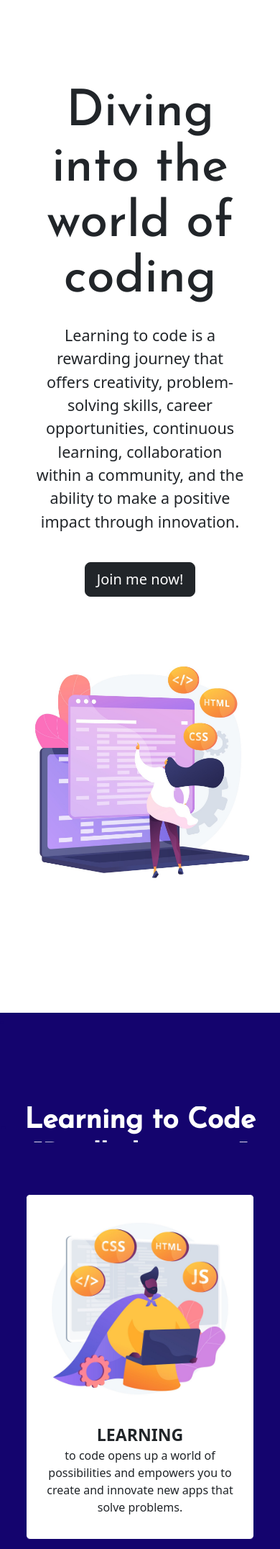
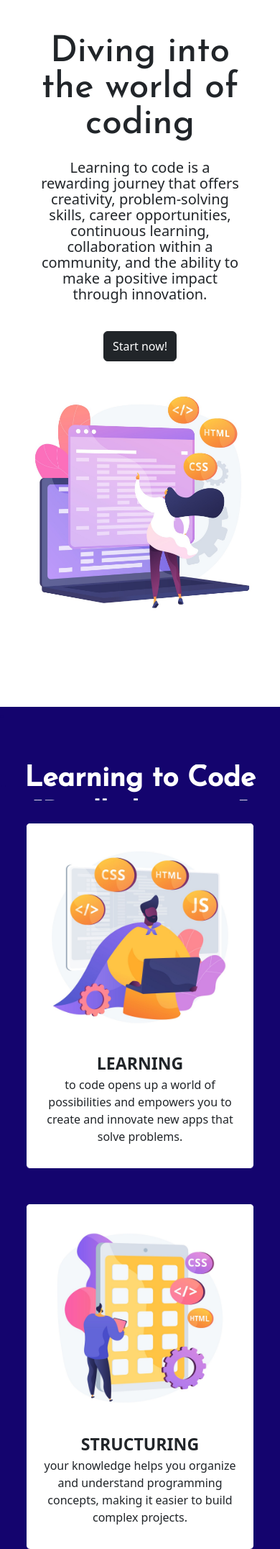
Before and after one commit to vanesascode/devschool-vanesascode, a Flask app: page / in a window 390 px wide. Shown: the part 82-2234 px from the top of the page at 72% size. Run offline with Flask 3, Linux system fonts and the light colour scheme; some libraries are stand-ins or nearby versions.

Commit message:
working on responsiveness

```diff
--- /dev/null
+++ b/api/static/responsive.css
@@ -0,0 +1,167 @@
+body {
+  overflow-y: scroll;
+}
+
+@media (max-width: 768px) {
+  body {
+    scrollbar-width: none;
+  }
+}
+
+/*Paddings Y*/
+
+.pt-200 {
+  padding-top: 200px;
+}
+
+.pb-200 {
+  padding-bottom: 200px;
+}
+
+.pt-150 {
+  padding-top: 150px;
+}
+
+.pb-150 {
+  padding-bottom: 150px;
+}
+
+.pt-130 {
+  padding-top: 130px;
+}
+
+.pb-130 {
+  padding-bottom: 130px;
+}
+
+.pt-100 {
+  padding-top: 100px;
+}
+
+.pb-100 {
+  padding-bottom: 100px;
+}
+
+.pt-80 {
+  padding-top: 80px;
+}
+
+.pb-80 {
+  padding-bottom: 80px;
+}
+
+.pt-50 {
+  padding-top: 50px;
+}
+
+.pb-50 {
+  padding-bottom: 50px;
+}
+
+@media (max-width: 576px) {
+  .pt-200 {
+    padding-top: 130px;
+  }
+
+  .pb-200 {
+    padding-bottom: 150px;
+  }
+
+  .pt-150 {
+    padding-top: 100px;
+  }
+
+  .pb-150 {
+    padding-bottom: 100px;
+  }
+
+  .pt-130 {
+    padding-top: 80px;
+  }
+
+  .pb-130 {
+    padding-bottom: 80px;
+  }
+
+  .pt-100 {
+    padding-top: 50px;
+  }
+
+  .pb-100 {
+    padding-bottom: 50px;
+  }
+
+  .pt-80 {
+    padding-top: 30px;
+  }
+
+  .pb-80 {
+    padding-bottom: 30px;
+  }
+
+  .pt-50 {
+    padding-top: 0;
+  }
+
+  .pb-50 {
+    padding-bottom: 0;
+  }
+}
+
+/* Titles */
+
+.presentation-title {
+  font-size: 70px;
+  font-family: "Josefin Sans", sans-serif;
+  font-weight: 500;
+  line-height: 1.1;
+}
+
+@media (max-width: 576px) {
+  .presentation-title {
+    font-size: 50px;
+    font-family: "Josefin Sans", sans-serif;
+    font-weight: 500;
+    line-height: 1;
+  }
+}
+
+.presentation-subtitle {
+  font-size: 1.5rem;
+}
+
+@media (max-width: 576px) {
+  .presentation-subtitle {
+    font-size: 20px;
+    font-weight: 500;
+    line-height: 1.1;
+    text-align: center;
+  }
+}
+
+.title {
+  font-family: "Josefin Sans", sans-serif;
+  font-size: 50px;
+  font-weight: 500;
+  line-height: 1.1;
+  text-align: center;
+}
+
+@media (max-width: 576px) {
+  .title {
+    font-size: 40px;
+    font-family: "Josefin Sans", sans-serif;
+    font-weight: 500;
+    line-height: 1;
+  }
+}
+
+.topic-box-title {
+  font-size: 25px;
+}
+
+@media (max-width: 576px) {
+  .topic-box-title {
+    font-size: 18px;
+  }
+}
--- a/api/static/transitions.css
+++ b/api/static/transitions.css
@@ -1,20 +1,10 @@
-body {
-  overflow-y: scroll;
-}
-
-@media (max-width: 768px) {
-  body {
-    scrollbar-width: none;
-  }
-}
-
 /*TRANSITIONS*/
 
-.link-left {
+.move-right {
   transition: all 0.4s;
 }
 
-.link-left:hover {
+.move-right:hover {
   transform: translateX(5px);
 }
 
--- a/api/templates/blog/article-previews.html
+++ b/api/templates/blog/article-previews.html
@@ -1,6 +1,6 @@
 <!--SECTION TITLE - JAVASCRIPT-->
 
-<div class="container" style="padding-top: 100px; padding-bottom: 100px">
+<div class="container pt-100 pb-100 px-5">
   <p>
     <a href="#" class="text-secondary" style="text-decoration: none"
       >Blog home</a
@@ -22,7 +22,7 @@
 <!--PREVIEW ARTICLES - JAVASCRIPT-->
 
 <div class="bg-danger">
-  <div class="container" style="padding-top: 130px; padding-bottom: 130px">
+  <div class="container pt-130 pb-130">
     <div class="row px-4 px-md-0">
       <!--article 1-->
       <div class="col-12 col-md-3 d-flex justify-content-center">
--- a/api/templates/footer.html
+++ b/api/templates/footer.html
@@ -1,15 +1,11 @@
 <footer>
-
-
   <!--LINKS-->
 
   <div
-    class="d-md-flex align-items-start justify-content-md-evenly justify-content-center border-bottom border-secondary py-5"
+    class="d-md-flex align-items-start justify-content-md-evenly justify-content-center border-bottom border-secondary py-5 px-4 px-md-0"
     style="background-color: rgb(38, 38, 39); color: white"
     id="about-us"
   >
-
-
     <div class="px-3 py-5">
       <li class="nav-item" style="list-style: none">
         <p
--- a/api/templates/school/blog-boxes.html
+++ b/api/templates/school/blog-boxes.html
@@ -1,51 +1,71 @@
 <div class="container text-center">
-  <div class="row row-cols-1 row-cols-sm-2 row-cols-lg-5 g-4 g-lg-4">
+  <div class="row row-cols-2 row-cols-lg-5 g-4 g-lg-4">
     <div class="col">
-      <div class="py-5 px-3 bg-warning image-up fw-bold rounded fs-4">
+      <div
+        class="py-4 py-md-5 px-3 bg-warning image-up fw-bold rounded topic-box-title"
+      >
         HTML & CSS
       </div>
     </div>
     <div class="col">
-      <div class="py-5 px-3 bg-dark image-up text-white rounded fs-4">
+      <div
+        class="py-4 py-md-5 px-3 bg-dark image-up text-white rounded topic-box-title"
+      >
         TAILWIND
       </div>
     </div>
     <div class="col">
-      <div class="py-5 px-3 bg-secondary image-up text-white rounded fs-4">
+      <div
+        class="py-4 py-md-5 px-3 bg-secondary image-up text-white rounded topic-box-title"
+      >
         GIT
       </div>
     </div>
     <div class="col">
-      <div class="py-5 px-3 bg-info image-up fw-bold rounded fs-5">
+      <div
+        class="py-4 py-md-5 px-3 bg-info image-up fw-bold rounded topic-box-title"
+      >
         JAVASCRIPT
       </div>
     </div>
     <div class="col">
-      <div class="py-5 px-3 bg-success image-up fw-bold rounded fs-4">
+      <div
+        class="py-4 py-md-5 px-3 bg-success image-up fw-bold rounded topic-box-title"
+      >
         TYPESCRIPT
       </div>
     </div>
     <div class="col">
-      <div class="py-5 px-3 bg-secondary image-up text-white rounded fs-4">
+      <div
+        class="py-4 py-md-5 px-3 bg-secondary image-up text-white rounded topic-box-title"
+      >
         PYTHON
       </div>
     </div>
     <div class="col">
-      <div class="py-5 px-3 bg-info image-up fw-bold rounded fs-4">SERVERS</div>
+      <div
+        class="py-4 py-md-5 px-3 bg-info image-up fw-bold rounded topic-box-title"
+      >
+        SERVERS
+      </div>
     </div>
     <div class="col">
-      <div class="py-5 px-3 bg-success image-up fw-bold rounded fs-4">
+      <div
+        class="py-4 py-md-5 px-3 bg-success image-up fw-bold rounded topic-box-title"
+      >
         DATABASES
       </div>
     </div>
     <div class="col">
-      <div class="py-5 px-3 bg-warning image-up fw-bold rounded fs-4">
+      <div
+        class="py-4 py-md-5 px-3 bg-warning image-up fw-bold rounded topic-box-title"
+      >
         FRAMEWORKS
       </div>
     </div>
     <div class="col">
       <div
-        class="py-5 px-3 bg-dark image-up text-white rounded fs-4"
+        class="py-4 py-md-5 px-3 bg-dark image-up text-white rounded topic-box-title"
         id="about-me"
       >
         OS
--- a/api/templates/school/blog-title.html
+++ b/api/templates/school/blog-title.html
@@ -2,20 +2,9 @@
 <div class="container px-5 px-md-0">
   <div class="d-flex justify-content-center text-center flex-column">
     <p id="job" style="color: white">-</p>
-    <h1
-      style="
-        font-family: 'Josefin Sans', sans-serif;
-        font-size: 50px;
-        font-weight: 500;
-        line-height: 1.1;
-        text-align: center;
-      "
-    >
-      Click on a topic you want to start learning now:
-    </h1>
+    <h2 class="title">Click on a topic you want to start learning now:</h2>
     <p
       style="
-        font-family: 'Josefin Sans', sans-serif;
         font-size: 20px;
         font-weight: 500;
         line-height: 1.1;
--- a/api/templates/school/index-school.html
+++ b/api/templates/school/index-school.html
@@ -41,6 +41,11 @@
       type="text/css"
       href="{{ url_for('static', filename='styles.css') }}"
     />
+    <link
+      rel="stylesheet"
+      type="text/css"
+      href="{{ url_for('static', filename='responsive.css') }}"
+    />
   </head>
 
   <body>
@@ -48,31 +53,23 @@
     {% include "school/nav.html" %}
 
     <!--PRESENTATION-->
-    <div style="padding-top: 200px; padding-bottom: 150px">
-      {% include "school/presentation.html" %}
-    </div>
+    <div class="pt-200 pb-150">{% include "school/presentation.html" %}</div>
 
     <div style="background-color: rgb(20, 4, 110)">
       <!--ID LOCATION FOR DYNAMIC TITLE-->
       <p id="learning-flow" style="color: rgb(20, 4, 110)">-</p>
 
       <!--DYNAMIC TITLE-->
-      <div style="padding-top: 50px; padding-bottom: 70px">
-        {% include "school/dynamic-title.html" %}
-      </div>
+      <div class="pt-50 pb-80">{% include "school/dynamic-title.html" %}</div>
 
       <!--LEARNING FLOW-->
-      <div style="padding-bottom: 150px" id="learning-flow">
+      <div class="pb-150" id="learning-flow">
         {% include "school/learning-flow.html" %}
       </div>
     </div>
 
     <!--BLOG TITLE-->
-    <div
-      style="padding-top: 130px; padding-bottom: 80px"
-      class="container"
-      id="topics"
-    >
+    <div class="container pt-130 pb-80" id="topics">
       {% include "school/blog-title.html" %}
     </div>
 
@@ -81,20 +78,16 @@
 
     <!--ADVICE TITLE-->
 
-    <div
-      style="padding-top: 130px; padding-bottom: 80px"
-      class="container"
-      id="resources"
-    >
+    <div class="container pt-130 pb-80" id="resources">
       {% include "school/resources-title.html" %}
     </div>
     <!--RESOURCES CARROUSEL-->
-    <div style="padding-top: 130px; padding-bottom: 130px" class="bg-warning">
+    <div class="bg-warning pt-130 pb-130">
       <div class="container">{% include "school/resources.html" %}</div>
     </div>
 
     <!--LEARN WIHT ME-->
-    <div style="padding-top: 130px">
+    <div class="pt-130">
       <div id="about-me">{% include "school/hello.html" %}</div>
     </div>
     <!--FOOTER-->
--- a/api/templates/school/presentation.html
+++ b/api/templates/school/presentation.html
@@ -19,18 +19,10 @@
     <!--TEXT-->
 
     <div class="d-block col-lg-7 px-5">
-      <p
-        class="text-lg-start text-center mb-4"
-        style="
-          font-size: 70px;
-          font-family: 'Josefin Sans', sans-serif;
-          font-weight: 500;
-          line-height: 1.1;
-        "
-      >
+      <p class="text-lg-start text-center mb-4 presentation-title">
         Diving into the world of coding
       </p>
-      <p class="fs-4 mb-4 text-lg-start text-center">
+      <p class="mb-4 text-lg-start text-center presentation-subtitle">
         Learning to code is a rewarding journey that offers creativity,
         problem-solving skills, career opportunities, continuous learning,
         collaboration within a community, and the ability to make a positive
@@ -38,9 +30,12 @@
       </p>
 
       <div class="d-flex justify-content-center justify-content-lg-start">
-        <button class="btn btn-dark mt-3 py-2 btn-lg image-up" type="button">
+        <button
+          class="btn btn-dark mt-3 py-2 btn-md btn-md-lg image-up"
+          type="button"
+        >
           <a href="#topics" style="color: white; text-decoration: none"
-            >Join me now!</a
+            >Start now!</a
           >
         </button>
       </div>
@@ -48,7 +43,7 @@
 
     <!--IMAGE WHEN SCREEN SMALL-->
     <div
-      class="d-flex justify-content-center d-lg-none d-lx-none d-sm-block mx-auto mt-5"
+      class="d-flex justify-content-center d-lg-none d-lx-none d-sm-block mx-auto"
     >
       <img
         src="../../static/devschool/diving-into-coding.jpg"
--- a/api/templates/school/resources-title.html
+++ b/api/templates/school/resources-title.html
@@ -1,21 +1,10 @@
-<!--Title of section advice-->
+<!--Title of section resources-->
 <div class="container px-5 px-md-0">
   <div class="d-flex justify-content-center text-center flex-column">
-    <p id="advice" style="color: white">-</p>
-    <h1
-      style="
-        font-family: 'Josefin Sans', sans-serif;
-        font-size: 50px;
-        font-weight: 500;
-        line-height: 1.1;
-        text-align: center;
-      "
-    >
-      Find a good source, study it deeply
-    </h1>
+    <p id="resources" style="color: white">-</p>
+    <h2 class="title">Find a good source, study it deeply</h2>
     <p
       style="
-        font-family: 'Josefin Sans', sans-serif;
         font-size: 20px;
         font-weight: 500;
         line-height: 1.1;
--- a/api/templates/school/resources.html
+++ b/api/templates/school/resources.html
@@ -1,4 +1,4 @@
-<!--ADVICE section-->
+<!--Resources section-->
 
 <!--PICTURE WHEN SCREEN SMALL-->
 
@@ -49,6 +49,12 @@
           <p>
             &#8594;
             <a href="https://www.w3schools.com/" target="_blank">w3schools</a>
+          </p>
+          <p>
+            &#8594;
+            <a href="https://developer.mozilla.org/en-US/" target="_blank"
+              >Mozilla docs</a
+            >
           </p>
         </div>
       </div>
@@ -141,9 +147,14 @@
         data-bs-parent="#accordion-advice"
       >
         <div class="accordion-body">
-          Engage with other developers, join tech communities, and participate
-          in open-source projects. Collaborating with others not only expands
-          your knowledge but also helps you build a strong professional network.
+          <p>
+            &#8594;
+            <a href="https://github.com/" target="_blank">Github</a>
+          </p>
+          <p>
+            &#8594;
+            <a href="https://discord.com/" target="_blank">Discord</a>
+          </p>
         </div>
       </div>
     </div>
@@ -158,7 +169,7 @@
           aria-expanded="false"
           aria-controls="collapse-fifteen"
         >
-          <b>Showcase Your Work</b>
+          <b>Challenge yourself</b>
         </button>
       </h2>
       <div
@@ -167,10 +178,10 @@
         data-bs-parent="#accordion-advice"
       >
         <div class="accordion-body">
-          Create a portfolio of your projects and contributions. This can
-          include personal projects, open-source contributions, or freelance
-          work. A strong portfolio demonstrates your skills and can make a
-          positive impression on potential employers.
+          <p>
+            &#8594;
+            <a href="https://leetcode.com/" target="_blank">Leetcode</a>
+          </p>
         </div>
       </div>
     </div>
@@ -185,7 +196,7 @@
           aria-expanded="false"
           aria-controls="collapse-sixteen"
         >
-          <b>Embrace Continuous Improvement</b>
+          <b>Interesting tools</b>
         </button>
       </h2>
       <div
@@ -194,9 +205,16 @@
         data-bs-parent="#accordion-advice"
       >
         <div class="accordion-body">
-          Seek feedback on your code and actively work on improving it. Embrace
-          code reviews and learn from experienced developers. Adopting a growth
-          mindset will help you become a better developer over time.
+          <p>
+            &#8594;
+            <a href="https://regex101.com/" target="_blank"
+              >Regular expressions</a
+            >
+          </p>
+          <p>
+            &#8594;
+            <a href="https://date-fns.org/" target="_blank">Javascript dates</a>
+          </p>
         </div>
       </div>
     </div>
@@ -211,7 +229,7 @@
           aria-expanded="false"
           aria-controls="collapse-seventeen"
         >
-          <b>Communication Skills Matter</b>
+          <b>Podcasts</b>
         </button>
       </h2>
       <div
@@ -220,10 +238,12 @@
         data-bs-parent="#accordion-advice"
       >
         <div class="accordion-body">
-          Effective communication is essential for successful collaboration with
-          team members, stakeholders, and clients. Develop your written and
-          verbal communication skills to convey technical concepts clearly and
-          concisely.
+          <p>
+            &#8594;
+            <a href="https://freecodecamp.libsyn.com/" target="_blank"
+              >freecodecamp</a
+            >
+          </p>
         </div>
       </div>
     </div>
```
Also changed, not shown: other parts of api/templates/footer.html (+29 -29 lines), api/templates/blog/index-blog.html (+8 -9 lines), api/templates/jobs/advice-title.html (+1 -12 lines), api/templates/jobs/index-jobs.html (+17 -25 lines), api/templates/jobs/jobitems.html (+4 -5 lines), api/templates/jobs/jobs-title.html (+2 -13 lines), api/templates/jobs/personal-help.html (+6 -12 lines), api/templates/jobs/presentation.html (+6 -11 lines).
